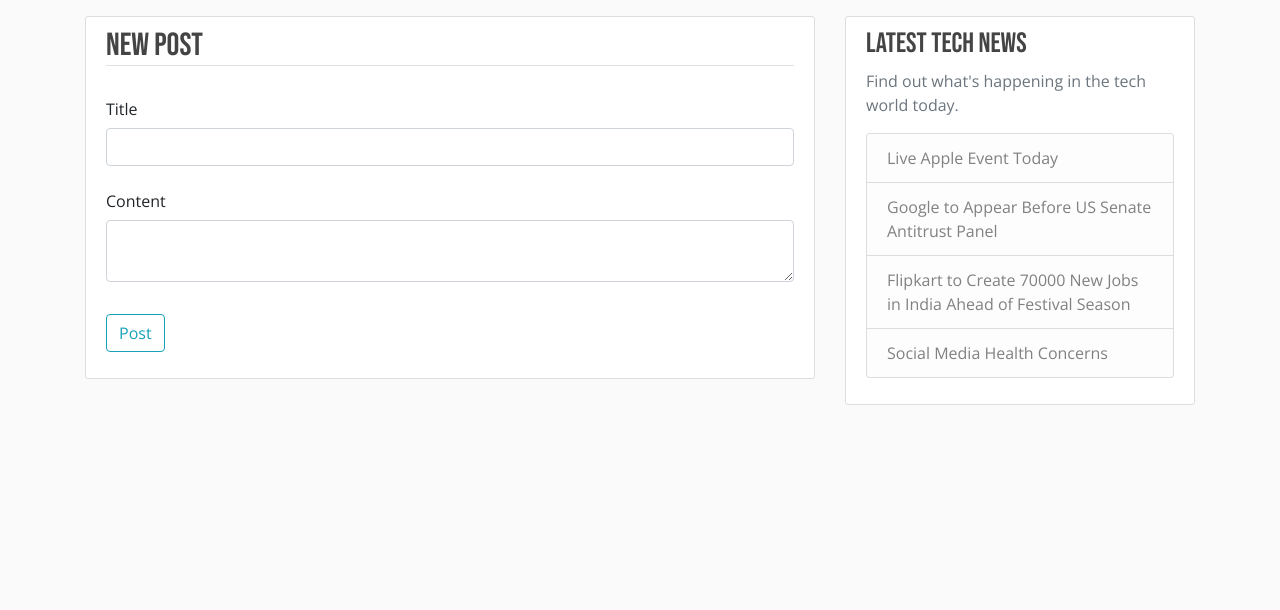
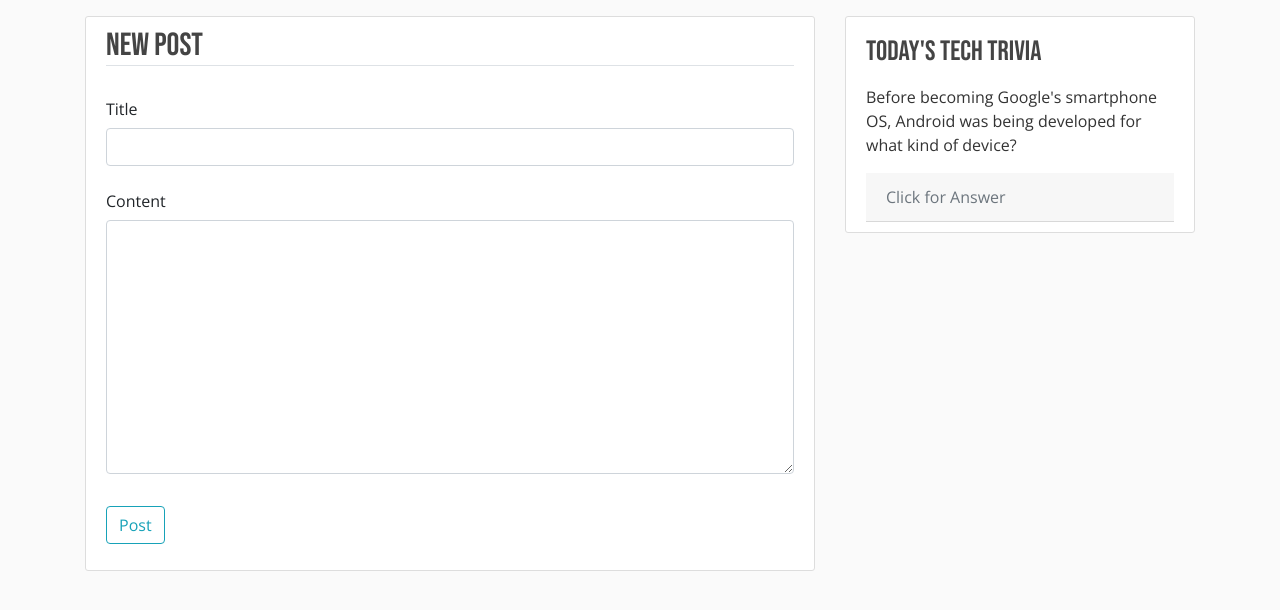
Before and after one commit to keerthisree-raghu/TechTalk, a Flask app: page /post/new in a window 1280 px wide. Shown: the part 84-694 px from the top of the page. Run offline with Flask 2, Linux system fonts and the light colour scheme; the visitor is signed in with stand-in values (Sample User, id 1); data comes from the database, SQL or seed files in the repository; both versions use the stored data as it was after the commit; some libraries are stand-ins or nearby versions.

Commit message:
Add trivia section

```diff
--- a/techtalk/main/routes.py
+++ b/techtalk/main/routes.py
@@ -1,5 +1,6 @@
 from flask import render_template, request, Blueprint
 from techtalk.models import Post
+from pip._vendor import requests
 
 main = Blueprint('main', __name__)
 
@@ -9,8 +10,3 @@ def home():
     page = request.args.get('page', 1, type=int)
     posts = Post.query.order_by(Post.date_posted.desc()).paginate(page=page, per_page=5)
     return render_template('home.html', posts=posts)
-
-
-@main.route("/about")
-def about():
-    return render_template('about.html', title="About")
--- a/techtalk/templates/create_post.html
+++ b/techtalk/templates/create_post.html
@@ -28,7 +28,7 @@
                     {% endfor %}
                 </div>
                 {% else %}
-                {{ form.content(class="form-control") }}
+                {{ form.content(class="form-control", rows="10") }}
                 {% endif %}
             </div>
         </fieldset>
--- a/techtalk/templates/layout.html
+++ b/techtalk/templates/layout.html
@@ -35,23 +35,23 @@
                     <!-- Navbar Right Side -->
                     <div class="navbar-nav ml-auto">
                         {% if current_user.is_authenticated %}
-                        <a class="nav-item nav-link" href="{{ url_for('posts.create_post') }}">
+                        <a class="nav-item m-2" href="{{ url_for('posts.create_post') }}">
                             <button type="button" class="btn btn-outline-dark">New Post</button>
                         </a>
-                        <a class="nav-item nav-link" href="{{ url_for('users.account') }}">
+                        <a class="nav-item m-2" href="{{ url_for('users.account') }}">
                             <button type="button" class="btn btn-light">Account</button>
                         </a>
-                        <a class="nav-item nav-link" href="{{ url_for('users.logout') }}">
+                        <a class="nav-item m-2" href="{{ url_for('users.logout') }}">
                             <button type="button" class="btn btn-light">Logout</button>
                         </a>
                         <a href="{{ url_for('users.user_posts', username=current_user.username) }}">
                             <img src="{{ url_for('static', filename='profile_pics/' + current_user.image_file) }}" class="rounded-circle user-img">
                         </a>
                         {% else %}
-                        <a class="nav-item nav-link" href="{{ url_for('users.login') }}">
+                        <a class="nav-item m-2" href="{{ url_for('users.login') }}">
                             <button type="button" class="btn btn-light">Login</button>
                         </a>
-                        <a class="nav-item nav-link" href="{{ url_for('users.register') }}">
+                        <a class="nav-item m-2" href="{{ url_for('users.register') }}">
                             <button type="button" class="btn btn-light">Sign Up</button>
                         </a>
                         {% endif %}
@@ -76,15 +76,21 @@
             </div>
             <div class="col-md-4">
                 <div class="content-section">
-                    <h3>Latest Tech News</h3>
-                    <p class='text-muted'>Find out what's happening in the tech world today.
-                    <ul class="list-group">
-                        <li class="list-group-item list-group-item-light">Live Apple Event Today</li>
-                        <li class="list-group-item list-group-item-light">Google to Appear Before US Senate Antitrust Panel</li>
-                        <li class="list-group-item list-group-item-light">Flipkart to Create 70000 New Jobs in India Ahead of Festival Season</li>
-                        <li class="list-group-item list-group-item-light">Social Media Health Concerns</li>
-                    </ul>
-                    </p>
+                    <h3 class="mt-2 mb-3">Today's Tech Trivia</h3>
+                    <p>Before becoming Google's smartphone OS, Android was being developed for what kind of device?</p>
+                    <div class="card-header" id="triviaHeading" style="cursor: pointer">
+                          <p class="text-muted text-left mb-0" data-toggle="collapse" data-target="#triviaCollapse" aria-expanded="true" aria-controls="triviaCollapse">
+                            Click for Answer
+                          </p>
+                      </div>
+                      <div id="triviaCollapse" class="collapse" aria-labelledby="triviaHeading" data-parent="#accordion">
+                        <div class="card-body">
+                            <h5>Cameras</h5>
+                            <p>According to Android Inc. founder Andy Rubin, the software that became the company's Android smartphone OS was originally designed to be used in "smart cameras" but was later repurposed for handsets after it was realized that the market for digital cameras was waning. His original pitch to investors in April 2004 showed a camera that would connect to a home computer (wired or wireless) that would then connect to an Android datacenter.</p>
+                            <small class="text-muted">Source: <a style="text-decoration: none;" href="https://www.techspot.com/">TechSpot</a></small>
+                        </div>
+                      </div>
+                    </div>
                 </div>
             </div>
         </div>
```
Also changed, not shown: techtalk/site.db, techtalk/static/profile_pics/bf801a6408139463.jpg (added), techtalk/static/profile_pics/c254726ec09b87c2.jpg (added), techtalk/static/profile_pics/fbe16792e59655f9.jpg (added).
